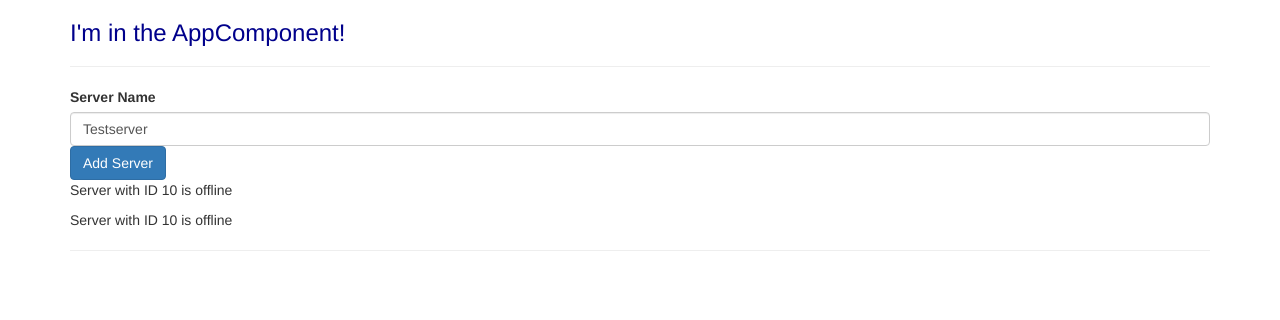
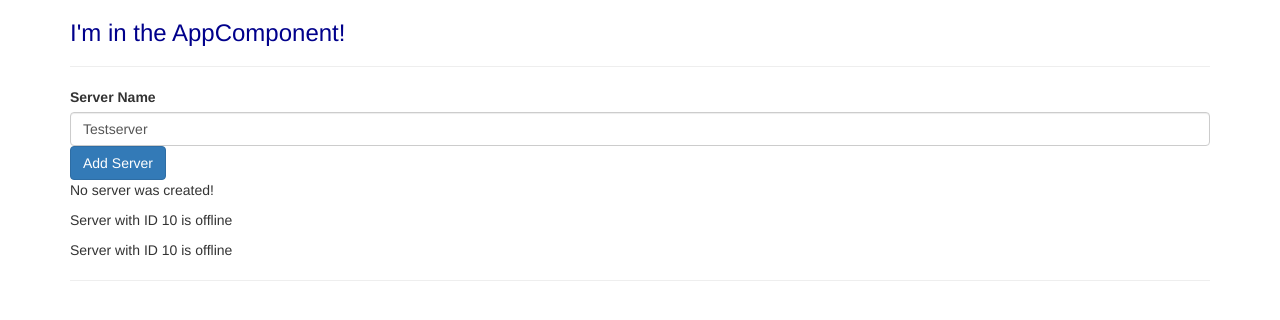
Before and after one commit to rbobko93/angular-course, an Angular app: page / in a window 1280 px wide. Shown: the top 320 px of the page. Built offline with nearby package versions, Linux system fonts and the light colour scheme.

Commit message:
Lesson 35. ngIf + else

```diff
--- a/src/app/servers/servers.component.html
+++ b/src/app/servers/servers.component.html
@@ -7,6 +7,9 @@
         [disabled]="!allowNewServer"
         (click)="onCreateServer()">Add Server
 </button>
-<p *ngIf="serverCreated">Server was created! Server name is {{serverName}}</p>
+<p *ngIf="serverCreated; else noServer">Server was created! Server name is {{serverName}}</p>
+<ng-template #noServer>
+  <p>No server was created!</p>
+</ng-template>
 <app-server></app-server>
 <app-server></app-server>
```
